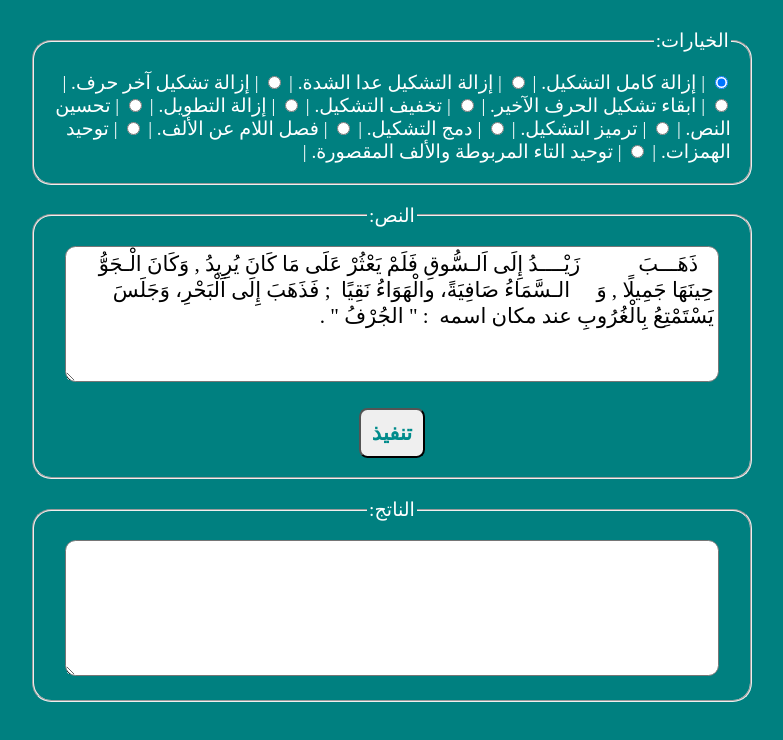
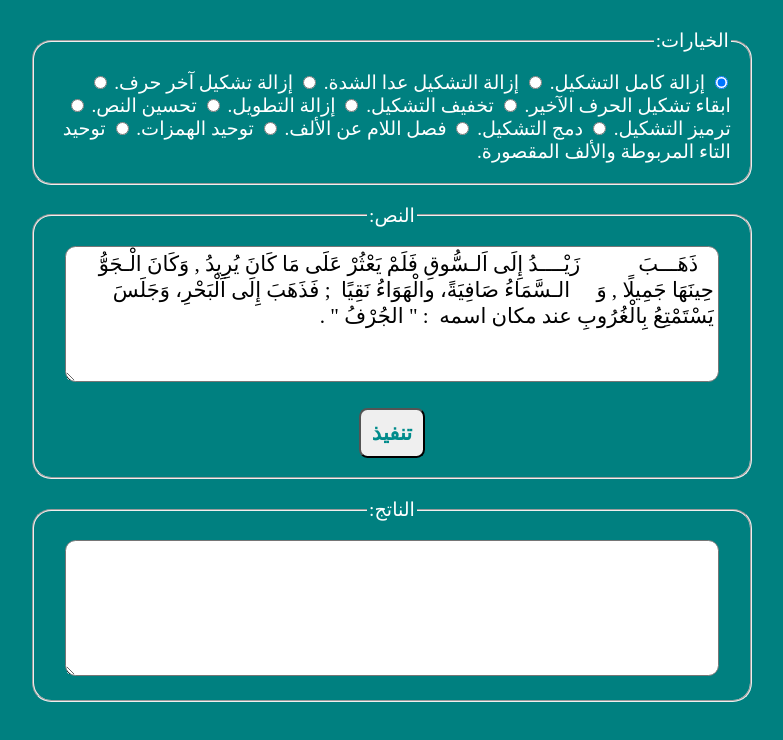
Before and after one commit to HaniAmmar/JSArabicLib, a website: page index.html in a window 1280 px wide. Shown: the whole page, without its empty margins (248-1031 px from the left). Drawn offline with Linux system fonts and the light colour scheme.

Commit message:
Improve style

```diff
--- a/css/style.css
+++ b/css/style.css
@@ -54,11 +54,6 @@ button {
     text-align: right;
 }
 
-.options > label::before,
-.options > label::after {
-    content: " | ";
-}
-
 @media only screen and (max-width: 768px) {
     #main {
         width: 100%;
```
